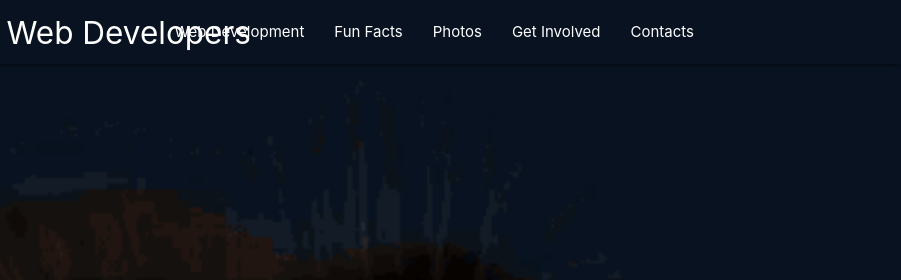
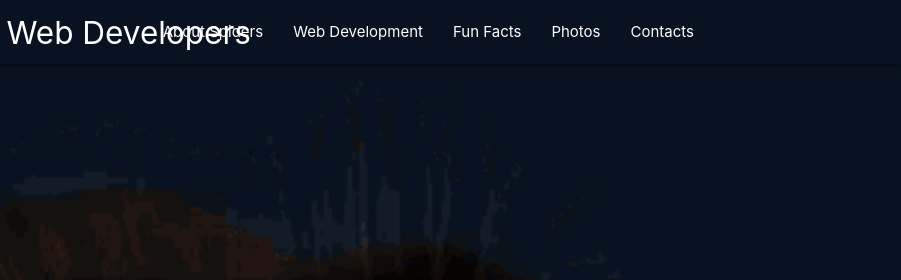
Before and after one commit to EmJay2005/EmJay.github.io, a plain HTML site: page Get Involved.html in a window 1280 px wide. Shown: the top 280 px of the page, 379-1280 px from the left. Drawn offline with Linux system fonts and the light colour scheme.

Commit message:
Update Get Involved.html

```diff
--- a/Get Involved.html
+++ b/Get Involved.html
@@ -86,10 +86,10 @@
                     <i class="material-icons">menu</i>
                 </a>
                 <ul class="right hide-on-med-and-down">
+                    <li><a href="index.html">About Spiders</a></li>
                     <li><a href="Web Development.html">Web Development</a></li>
                     <li><a href="Fun Facts.html">Fun Facts</a></li>
                     <li><a href="Photos.html">Photos</a></li>
-                    <li><a href="Get Involved.html">Get Involved</a></li>
                     <li><a href="Contacts.html">Contacts</a></li>
                 </ul>
                 <ul class="sidenav grey lighten-2 center" id="mobile-menu">
```
